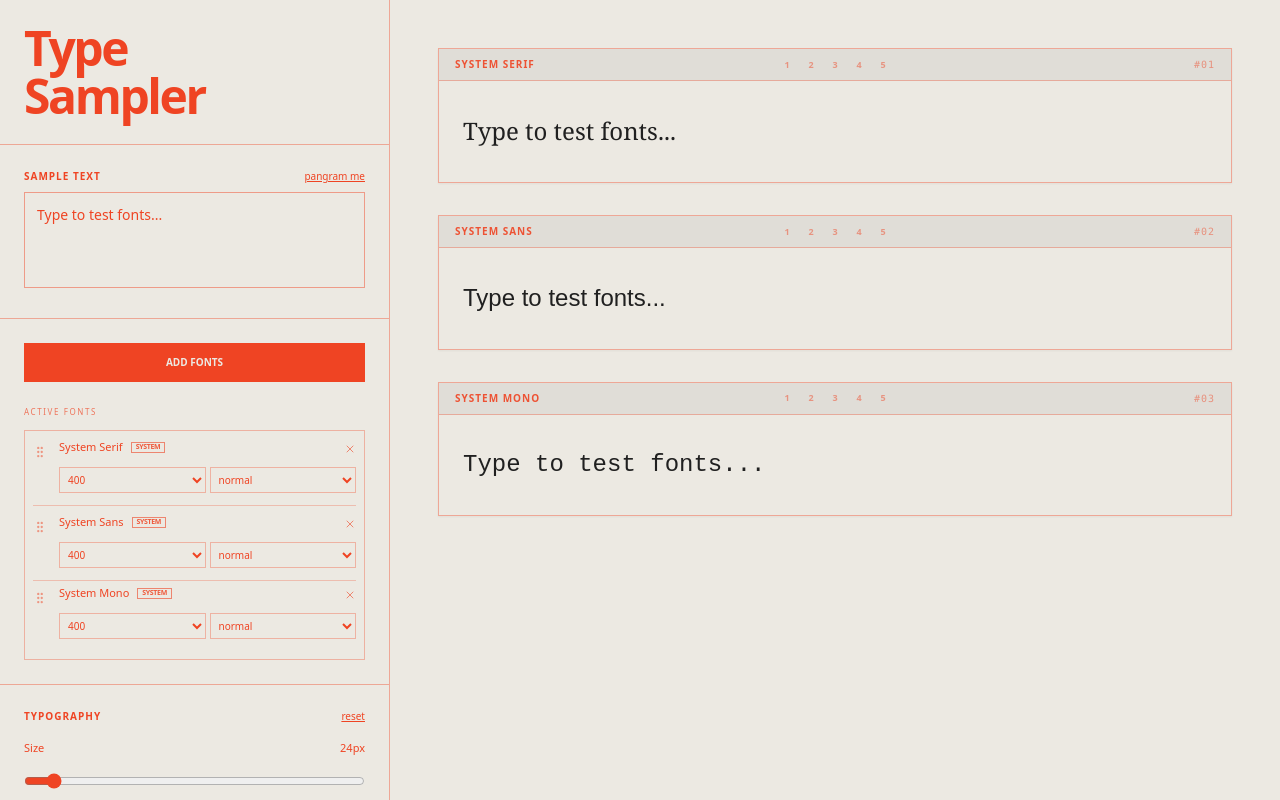
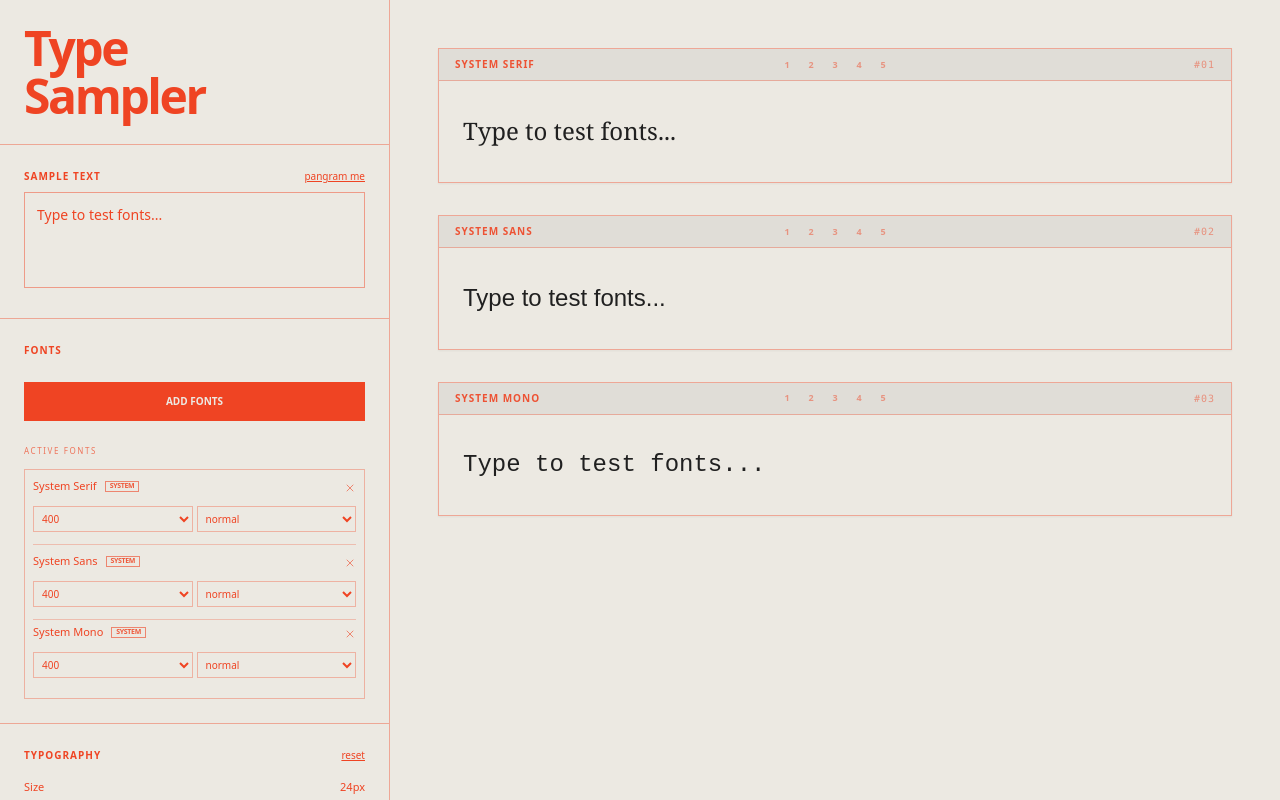
Before and after one commit to mmmmakes/TypeSampler, a React (Vite) app: page / in a window 1280 px wide. Built offline with nearby package versions, Linux system fonts and the light colour scheme.

Commit message:
Add Fonts section title and remove Misfits divider
Co-Authored-By: Claude Opus 4.7 (1M context) <noreply@anthropic.com>

```diff
--- a/src/App.jsx
+++ b/src/App.jsx
@@ -1,6 +1,6 @@
 import React, { useEffect, useRef, useState, useMemo } from "react";
-import { motion, AnimatePresence, Reorder, useDragControls } from "framer-motion";
-import { RotateCcw, X, GripVertical } from "lucide-react";
+import { motion, AnimatePresence, Reorder } from "framer-motion";
+import { RotateCcw, X } from "lucide-react";
 /**
  * Type Sampler Tool
  * Focuses on professional typography specimens with a clean PDF export workflow.
@@ -153,39 +153,27 @@ const EditableValue = ({ value, suffix = "", onSave, accentColor }) => {
     </button>
   );
 };
-const FontRow = ({ font, accent, appBg, removeFont, getFontVariant, setFontVariants }) => {
-  const dragControls = useDragControls();
-  return (
+const FontRow = ({ font, accent, appBg, removeFont, getFontVariant, setFontVariants }) => (
   <Reorder.Item
     value={font}
-      dragListener={false}
-      dragControls={dragControls}
-      className="flex items-start gap-2 border-b last:border-0 pb-3 mb-2 color-transition"
+    className="flex flex-col border-b last:border-0 pb-3 mb-2 color-transition cursor-grab active:cursor-grabbing"
     style={{ borderColor: `${accent}44`, backgroundColor: appBg }}
   >
-      <button
-        onPointerDown={(e) => dragControls.start(e)}
-        className="opacity-50 hover:opacity-100 cursor-grab active:cursor-grabbing touch-none p-1 -ml-1 mt-0.5"
-        aria-label="Drag to reorder"
-      >
-        <GripVertical size={14} />
-      </button>
-      <div className="flex flex-col flex-1 min-w-0">
     <div className="flex justify-between items-start mb-1">
-          <div className="flex flex-wrap items-center gap-2 max-w-[260px]">
+      <div className="flex flex-wrap items-center gap-2 max-w-[280px]">
         <span className="text-[11px] font-medium truncate">{font.name}</span>
         <span className="text-[7px] font-black tracking-tighter px-1 border leading-tight" style={{ borderColor: `${accent}99`, color: `${accent}dd` }}>
           {font.source || "SYSTEM"}
         </span>
       </div>
-          <button onClick={() => removeFont(font.id)} className="opacity-60 hover:opacity-100 p-1 -mr-1">
+      <button onClick={() => removeFont(font.id)} className="opacity-60 hover:opacity-100 p-1 -mr-1 cursor-pointer">
         <X size={12} />
       </button>
     </div>
     {font.hasVariants && (
       <div className="grid grid-cols-2 gap-1 mt-1">
         <select
-              className="bg-transparent text-[10px] border px-1 py-1 outline-none"
+          className="bg-transparent text-[10px] border px-1 py-1 outline-none cursor-pointer"
           style={{ borderColor: `${accent}55` }}
           value={getFontVariant(font.id).weight}
           onChange={(e) => setFontVariants(v => ({ ...v, [font.id]: { ...getFontVariant(font.id), weight: Number(e.target.value) } }))}
@@ -193,7 +181,7 @@ const FontRow = ({ font, accent, appBg, removeFont, getFontVariant, setFontVaria
           {font.availableWeights.map(w => <option key={w} value={w}>{w}</option>)}
         </select>
         <select
-              className="bg-transparent text-[10px] border px-1 py-1 outline-none"
+          className="bg-transparent text-[10px] border px-1 py-1 outline-none cursor-pointer"
           style={{ borderColor: `${accent}55` }}
           value={getFontVariant(font.id).style}
           onChange={(e) => setFontVariants(v => ({ ...v, [font.id]: { ...getFontVariant(font.id), style: e.target.value } }))}
@@ -202,10 +190,8 @@ const FontRow = ({ font, accent, appBg, removeFont, getFontVariant, setFontVaria
         </select>
       </div>
     )}
-      </div>
   </Reorder.Item>
 );
-};
 const TypographyControls = ({
   title,
   fontSize, setFontSize,
@@ -537,6 +523,7 @@ export default function App() {
         </div>
         {/* Font Management */}
         <div className="p-6 border-b space-y-6 color-transition" style={{ borderColor: `${accent}66` }}>
+          <label className="text-[10px] uppercase tracking-widest font-bold block mb-1">Fonts</label>
           <button
             onClick={() => { setAddFontsTab("google"); setShowAddFonts(true); }}
             className="w-full py-3 text-[10px] font-bold uppercase transition-all flex items-center justify-center gap-2"
@@ -575,8 +562,7 @@ export default function App() {
                   initial={{ opacity: 0, height: 0 }}
                   animate={{ opacity: 1, height: "auto" }}
                   exit={{ opacity: 0, height: 0 }}
-                  className="overflow-hidden pt-2 border-t"
-                  style={{ borderColor: `${accent}55` }}
+                  className="overflow-hidden pt-2"
                 >
                   <label className="text-[8px] uppercase tracking-[0.2em] opacity-70 mb-3 block">Misfits</label>
                   <div className="flex flex-wrap gap-1.5">
```
Lines whose indentation alone changed are shown as unchanged.
